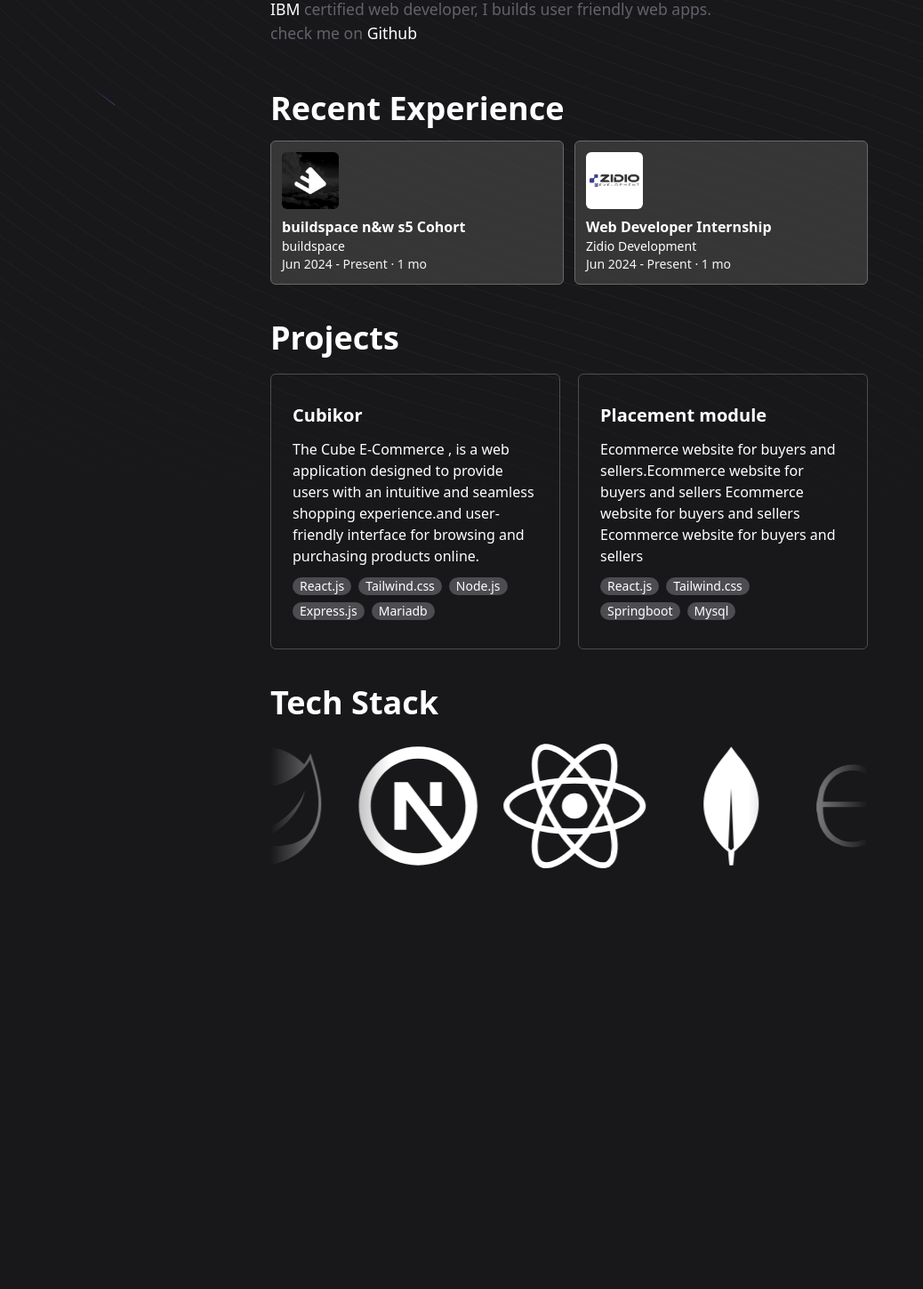
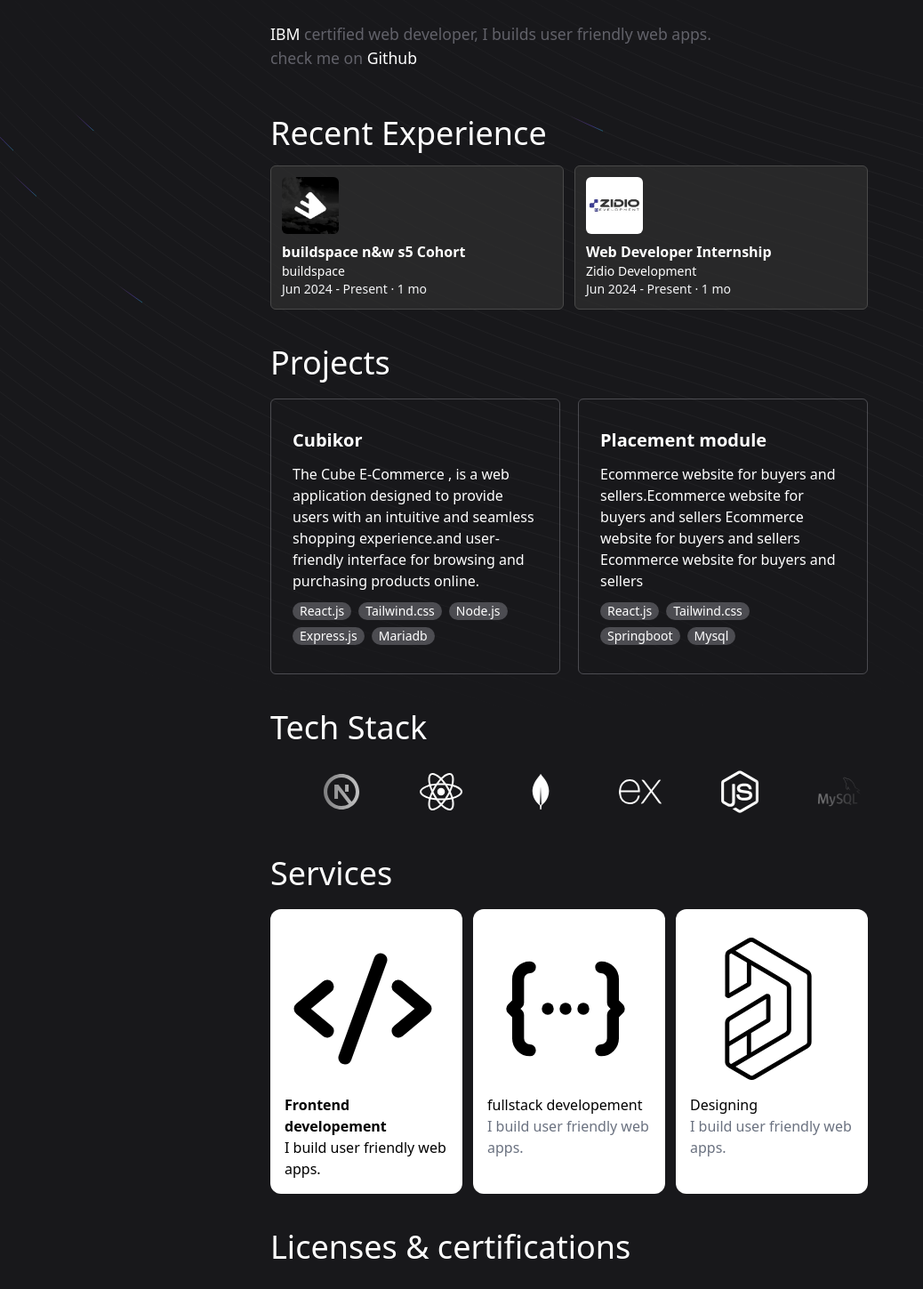
Before and after one commit to soumen974/Portfolio, a Next.js app: page / in a window 1280 px wide. Shown: the part 261-1710 px from the top of the page at 89% size, without its empty margins (0-1038 px from the left). Before the commit the page ends 1367 px from the top, so only its background shows below. Built offline with nearby package versions, Linux system fonts and the light colour scheme.

Commit message:
add neew update

```diff
--- a/src/app/layout.tsx
+++ b/src/app/layout.tsx
@@ -34,7 +34,7 @@ export default function RootLayout({
       <div className="absolute -z-10 inset-x-0 -inset-y-[4rem] ">
           <BackgroundBeams/>
       </div>
-       <div className="mx-auto max-w-4xl   p-5  bg-red-00 ">
+       <div className="mx-auto max-w-4xl pt-12  p-5  bg-red-00 ">
          <div className="z-50"><Navigationbar/></div>
          <div className="max-w-2xl mx-auto mt-28 ">
          {children}
--- a/src/app/page.tsx
+++ b/src/app/page.tsx
@@ -1,6 +1,10 @@
 import Image from 'next/image';
 import {TracingBeamDemo} from "../components/TracingBeamDemo";
 import { InfiniteMovingCardsDemo } from "../components/InfiniteMovingCardsDemo";
+import { RiSlashCommands2 } from "react-icons/ri";
+import { SiAltiumdesigner } from "react-icons/si";
+import { TbCodeDots } from "react-icons/tb";
+import { PiCodeBold } from "react-icons/pi";
 
 export default function Home() {
 
@@ -30,10 +34,10 @@ export default function Home() {
         {/* recent experience */}
 
         <div className="py-5">
-          <h1 className='text-2xl md:text-4xl font-extrabold'>Recent Experience</h1>
+          <h1 className='text-2xl md:text-4xl '>Recent Experience</h1>
             <div className=" grid grid-cols-1 sm:grid-cols-2 gap-x-3 md:grid-cols-2  justify-between ">
 
-              <div className="bg-[#4d4d4d8e] sm:grid flex gap-x-5  gap-y-2  mt-4 p-3 w-full  border-[1.7px] rounded-md border-[#696969]">
+              <div className="bg-[#2e2e2ec6] sm:grid flex gap-x-5  gap-y-2  mt-4 p-3 w-full  border-[1.7px] rounded-md border-[#494949]">
 
                 <div className="">
                   <Image src="/images/buildspaceso_logo.jpeg" className="w-16 h-16 rounded-md" alt="SoumenBhunia" width={64} height={64} />
@@ -46,7 +50,7 @@ export default function Home() {
                 </div>
               </div>
 
-              <div className="bg-[#4d4d4d8e] sm:grid flex gap-x-5  gap-y-2  mt-4 p-3 w-full  border-[1.7px] rounded-md border-[#696969]">
+              <div className="bg-[#2e2e2ec6] sm:grid flex gap-x-5  gap-y-2  mt-4 p-3 w-full  border-[1.7px] rounded-md border-[#494949]">
 
                 <div className=" p-1 bg-white  w-16 h-16  rounded-md">
                   <Image src="/images/zidio_development_logo.jpeg" className="" alt="SoumenBhunia" width={64} height={64} />
@@ -70,7 +74,7 @@ export default function Home() {
 
         {/* projects */}
         <div className="py-5">
-          <h1 className='text-2xl md:text-4xl font-extrabold'>Projects</h1>
+          <h1 className='text-2xl md:text-4xl '>Projects</h1>
           <div className="pt-5 grid md:flex-col-2  gap-5 md:flex">
 
             <div className="border-[#ababb25a] grid gap-y-3 border-[1.6px] w-fit px-6 py-8 rounded-md">
@@ -106,10 +110,50 @@ export default function Home() {
         {/* teck stack */}
 
         <div className="py-5">
-          <h1 className='text-2xl md:text-4xl font-extrabold'>Tech Stack</h1>
-          <div className="">
+          <h1 className='text-2xl md:text-4xl '>Tech Stack</h1>
+          <div className="py-2">
             <InfiniteMovingCardsDemo/>
           </div>
+        </div>
+
+        {/* services */}
+        <div className="py-5">
+          <h1 className='text-2xl md:text-4xl '>Services</h1>
+          <div className="py-5 grid grid-cols-3 gap-3 md:grid-cols-3  justify-between ">
+
+            <div className="bg-white p-2 md:p-4 rounded-xl">
+              <div className=" py-4 px-2">
+                <PiCodeBold className='md:w-40  md:h-40  w-28 h-28 text-black '/>
+              </div>
+              <h1 className='text-black font-bold w-fit hidden sm:block'>Frontend developement</h1>
+              <p className='text-black font-thin hidden sm:block'>I build user friendly web apps. </p>
+
+            </div>
+
+            <div className="bg-white p-2 md:p-4 rounded-xl">
+              <div className="py-4 px-2">
+                <TbCodeDots className='md:w-40  md:h-40  w-28 h-28  font-thin text-black  '/>
+             </div>
+              <h1 className='text-black w-fit hidden sm:block'>fullstack developement</h1>
+              <p className='text-gray-500 hidden sm:block'>I build user friendly web apps. </p>
+
+            </div>
+
+            <div className="bg-white p-2 md:p-4 rounded-xl">
+              <div className=" py-4 px-2">
+                <SiAltiumdesigner className='md:w-40  md:h-40  w-28 h-28 text-black  '/>
+              </div>
+              <h1 className='text-black w-fit hidden sm:block'>Designing</h1>
+              <p className='text-gray-500 hidden sm:block'>I build user friendly web apps. </p>
+
+            </div>
+          </div>
+        </div>
+
+        {/* Licences and certifiaction */}
+
+        <div className="py-">
+          <h1 className='text-2xl md:text-4xl '>Licenses & certifications</h1>
         </div>
 
 
--- a/src/components/AnimatedPinDemo.tsx
+++ b/src/components/AnimatedPinDemo.tsx
@@ -1,23 +1,28 @@
 "use client";
 import React from "react";
 import { PinContainer } from "@/components/ui/3d-pin";
+import { RiSlashCommands2 } from "react-icons/ri";
 
 export function AnimatedPinDemo() {
   return (
-    <div className="h-[40rem] w-full flex items-center justify-center ">
+    <div className="  ">
       <PinContainer
         title="/ui.aceternity.com"
       >
-        <div className="flex basis-full flex-col p-4 tracking-tight text-slate-100/50 sm:basis-1/2 w-[20rem] h-[20rem] ">
-          <h3 className="max-w-xs !pb-2 !m-0 font-bold  text-base text-slate-100">
-            Aceternity UI
-          </h3>
-          <div className="text-base !m-0 !p-0 font-normal">
-            <span className="text-slate-500 ">
-              Customizable Tailwind CSS and Framer Motion Components.
-            </span>
-          </div>
-          <div className="flex flex-1 w-full rounded-lg mt-4 bg-gradient-to-br from-violet-500 via-purple-500 to-blue-500" />
+        <div className=" grid md:flex-col-2  gap-5 md:flex">
+           <div className="border-[#ababb25a] grid gap-y-3 border-[1.6px] w-fit px-6 py-8 rounded-md">
+              <h1 className='font-bold text-xl'>Placement module</h1>
+              <p className='font-thin'>Ecommerce website for buyers and sellers.Ecommerce website for buyers and sellers
+              Ecommerce website for buyers and sellers
+              Ecommerce website for buyers and sellers
+              </p>
+              <div className=" flex flex-wrap gap-2 w-[90%]">
+                <h1 className='bg-[#ababb25a] w-fit rounded-full text-sm px-2'>React.js</h1>
+                <h1 className='bg-[#ababb25a] w-fit rounded-full text-sm px-2'>Tailwind.css</h1>
+                <h1 className='bg-[#ababb25a] w-fit rounded-full text-sm px-2'>Springboot</h1>
+                <h1 className='bg-[#ababb25a] w-fit rounded-full text-sm px-2'>Mysql</h1>
+              </div>
+            </div>
         </div>
       </PinContainer>
     </div>
--- a/src/components/InfiniteMovingCardsDemo.tsx
+++ b/src/components/InfiniteMovingCardsDemo.tsx
@@ -29,14 +29,14 @@ const testimonials = [
       "/images/soumenbhunia.svg",
     name: "next",
     title: "A Tale of Two Cities",
-    icon: <RiNextjsLine className="h-40 w-40 text-neutral-500 dark:text-white" />,
+    icon: <RiNextjsLine className="h-12 w-12 text-neutral-500 dark:text-white" />,
   },
   {
     quote:
       "/images/soumenbhunia.svg",
     name: "William Shakespeare",
     title: "react",
-    icon: <FaReact className="h-40 w-40 text-neutral-500 dark:text-white" />,
+    icon: <FaReact className="h-12 w-12 text-neutral-500 dark:text-white" />,
   }
   ,
   {
@@ -44,7 +44,7 @@ const testimonials = [
       "/images/soumenbhunia.svg",
     name: "William Shakespeare",
     title: "mongo db",
-    icon: <BiLogoMongodb className="h-40 w-40 text-neutral-500 dark:text-white" />,
+    icon: <BiLogoMongodb className="h-12 w-12 text-neutral-500 dark:text-white" />,
   }
   ,
   {
@@ -52,7 +52,7 @@ const testimonials = [
       "/images/soumenbhunia.svg",
     name: "",
     title: "exp",
-    icon: <SiExpress className="h-40 w-40 text-neutral-500 dark:text-white" />,
+    icon: <SiExpress className="h-12 w-12  text-neutral-500 dark:text-white" />,
   }
   ,
   {
@@ -60,7 +60,7 @@ const testimonials = [
       "/images/soumenbhunia.svg",
     name: "",
     title: "node",
-    icon: <FaNodeJs className="h-40 w-40 text-neutral-500 dark:text-white" />,
+    icon: <FaNodeJs className="h-12 w-12 text-neutral-500 dark:text-white" />,
   }
   ,
   {
@@ -68,7 +68,7 @@ const testimonials = [
       "/images/soumenbhunia.svg",
     name: "",
     title: "sql",
-    icon: <SiMysql className="h-40 w-40 text-neutral-500 dark:text-white" />,
+    icon: <SiMysql className="h-12 w-12 text-neutral-500 dark:text-white" />,
   }
   ,
   {
@@ -76,6 +76,6 @@ const testimonials = [
       "/images/soumenbhunia.svg",
     name: "",
     title: "sbt",
-    icon: <BiLogoSpringBoot className="h-40 w-40 text-neutral-500 dark:text-white" />,
+    icon: <BiLogoSpringBoot className="h-12 w-12 text-neutral-500 dark:text-white" />,
   }
 ];
--- a/src/components/ui/infinite-moving-cards.tsx
+++ b/src/components/ui/infinite-moving-cards.tsx
@@ -85,14 +85,14 @@ export const InfiniteMovingCards = ({
       <ul
         ref={scrollerRef}
         className={cn(
-          " flex min-w-full shrink-0 gap-4 py-4 w-max flex-nowrap",
+          " flex min-w-full shrink-0 gap-4  w-max flex-nowrap",
           start && "animate-scroll ",
           pauseOnHover && "hover:[animation-play-state:paused]"
         )}
       >
         {items.map((item, idx) => (
           <li
-            className=" rounded-md  flex-shrink-0   w-fit"
+            className=" rounded-md  flex-shrink-0   w-fit  mt-5 grid max-w-lg  items-center   sm:grid-cols-2 "
             style={{
               background:
                 "",
@@ -102,10 +102,10 @@ export const InfiniteMovingCards = ({
             <blockquote>
               <div
                 aria-hidden="true"
-                className="user-select-none -z-1 pointer-events-none absolute -left-0.5 -top-0.5 h-[calc(100%_+_4px)] w-[calc(100%_+_4px)]"
+                className="user-select-none -z-1 pointer-events-none absolute -left-0.5 -top-0.5  w-[calc(100%_+_4px)]"
               ></div>
 
-              <span className=" ">{item.icon}</span>
+              <span className="col-span-2  w-full object-contain lg:col-span-1 ">{item.icon}</span>
 
 
             </blockquote>
@@ -115,14 +115,3 @@ export const InfiniteMovingCards = ({
     </div>
   );
 };
-
-{/* <div className="relative z-20 mt-6 flex flex-row items-center">
-                <span className="flex flex-col gap-1">
-                  <span className=" text-sm leading-[1.6] text-gray-400 font-normal">
-                    {item.name}
-                  </span>
-                  <span className=" text-sm leading-[1.6] text-gray-400 font-normal">
-                    {item.title}
-                  </span>
-                </span>
-              </div> */}
```
